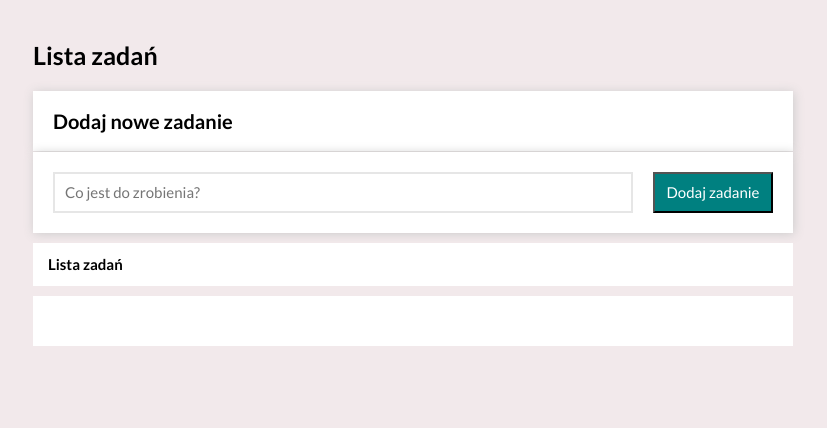
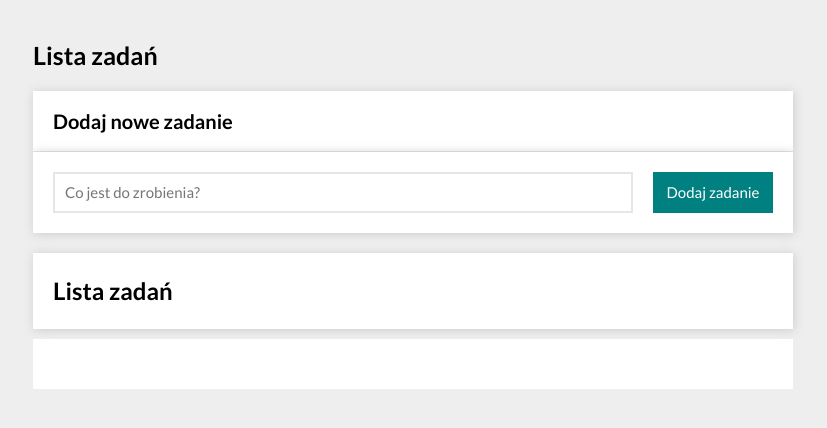
Before and after one commit to JacekSzczepanek/Task-list, a plain HTML site: page index.html in a window 1280 px wide. Shown: the whole page, without its empty margins (227-1054 px from the left). Drawn offline with nearby package versions, Linux system fonts and the light colour scheme.

Commit message:
edit syles and js script

```diff
--- a/css/form.css
+++ b/css/form.css
@@ -2,7 +2,7 @@
   background-color: white;
   padding: 15px 20px;
   margin: 0 0 1px;
-  box-shadow: 1px 1px 10px 0px #ccc;
+  box-shadow: 1px 1px 10px 0 #ccc;
   font-size: 20px;
 }
 
@@ -10,7 +10,7 @@
   background-color: white;
   padding: 20px;
   margin-bottom: 10px;
-  box-shadow: 1px 1px 10px 0px #ccc;
+  box-shadow: 1px 1px 10px 0 #ccc;
   display: grid;
   grid-template-columns: 1fr 120px;
   grid-gap: 20px;
@@ -34,6 +34,7 @@
   color: white;
   padding: 10px;
   font-size: 15px;
+  border: none;
 }
 
 .form__button:active {
--- a/css/style.css
+++ b/css/style.css
@@ -12,7 +12,7 @@ html {
   max-width: 800px;
   margin: 0 auto;
   padding: 20px;
-  background-color: rgba(239, 227, 230, 0.786);
+  background-color: #eee;
   font-family: "Lato", sans-serif;
   word-break: break-word;
   line-height: 1.5;
--- a/index.html
+++ b/index.html
@@ -34,7 +34,7 @@
         placeholder="Co jest do zrobienia?" />
       <button class="form__button">Dodaj zadanie</button>
     </form>
-    <h2 class="list__header">Lista zadań</h2>
+    <h2 class="form__form">Lista zadań</h2>
     <ul class="list__contents js-tasks"></ul>
   </body>
 </html>
--- a/js/script.js
+++ b/js/script.js
@@ -11,7 +11,7 @@
     render();
   };
 
-  const formReset = () => {
+  const resetForm = () => {
     document.querySelector(".js-form").reset();
   };
 
@@ -78,7 +78,7 @@
 
     addNewTask(newTaskContent);
 
-    formReset();
+    resetForm();
   };
 
   const init = () => {
```
